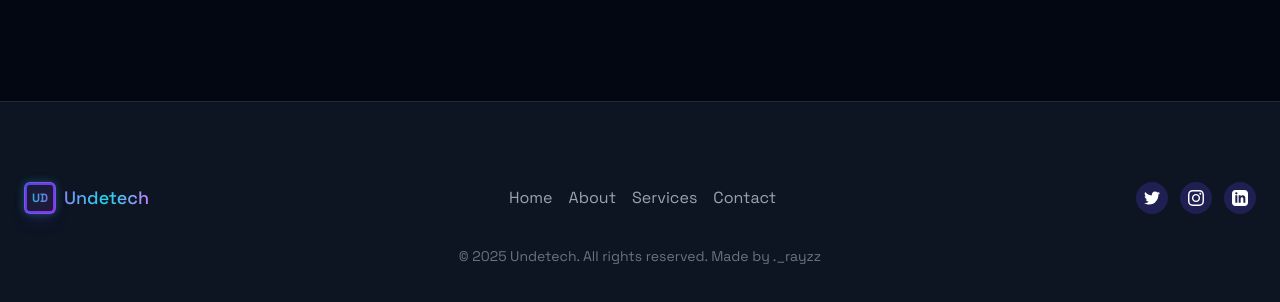
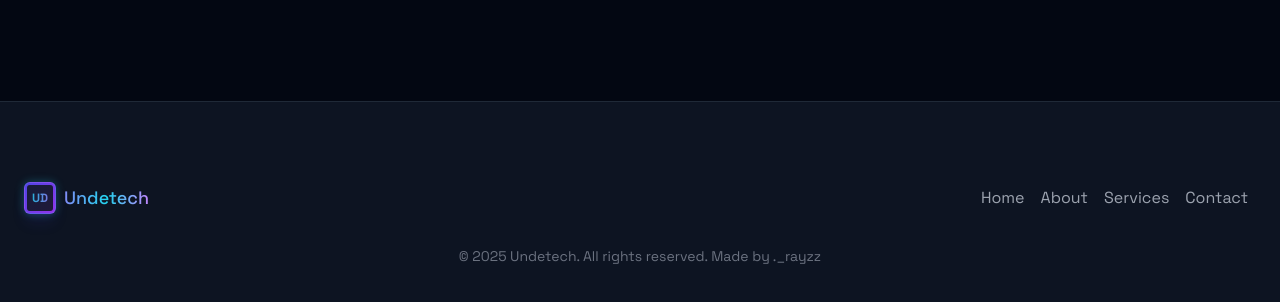
Before and after one commit to Luzisrepo/Undetech.pub, a plain HTML site: page index.html in a window 1280 px wide. Shown: the part 2699-3001 px from the top of the page. Drawn offline with nearby package versions, Linux system fonts and the light colour scheme.

Commit message:
Update index.html
Removal of 3 Useless buttons

```diff
--- a/index.html
+++ b/index.html
@@ -333,23 +333,7 @@
                     <a href="#contact" class="text-gray-400 hover:text-cyan-400 mx-2 transition-colors">Contact</a>
                 </div>
 
-                <div class="flex space-x-3">
-                    <a href="#" class="w-8 h-8 rounded-full bg-indigo-900/50 flex items-center justify-center text-white hover:bg-indigo-800 transition-colors">
-                        <svg class="w-4 h-4" fill="currentColor" viewBox="0 0 24 24">
-                            <path d="M24 4.557c-.883.392-1.832.656-2.828.775 1.017-.609 1.798-1.574 2.165-2.724-.951.564-2.005.974-3.127 1.195-.897-.957-2.178-1.555-3.594-1.555-3.179 0-5.515 2.966-4.797 6.045-4.091-.205-7.719-2.165-10.148-5.144-1.29 2.213-.669 5.108 1.523 6.574-.806-.026-1.566-.247-2.229-.616-.054 2.281 1.581 4.415 3.949 4.89-.693.188-1.452.232-2.224.084.626 1.956 2.444 3.379 4.6 3.419-2.07 1.623-4.678 2.348-7.29 2.04 2.179 1.397 4.768 2.212 7.548 2.212 9.142 0 14.307-7.721 13.995-14.646.962-.695 1.797-1.562 2.457-2.549z"></path>
-                        </svg>
-                    </a>
-                    <a href="#" class="w-8 h-8 rounded-full bg-indigo-900/50 flex items-center justify-center text-white hover:bg-indigo-800 transition-colors">
-                        <svg class="w-4 h-4" fill="currentColor" viewBox="0 0 24 24">
-                            <path d="M12 2.163c3.204 0 3.584.012 4.85.07 3.252.148 4.771 1.691 4.919 4.919.058 1.265.069 1.645.069 4.849 0 3.205-.012 3.584-.069 4.849-.149 3.225-1.664 4.771-4.919 4.919-1.266.058-1.644.07-4.85.07-3.204 0-3.584-.012-4.849-.07-3.26-.149-4.771-1.699-4.919-4.92-.058-1.265-.07-1.644-.07-4.849 0-3.204.013-3.583.07-4.849.149-3.227 1.664-4.771 4.919-4.919 1.266-.057 1.645-.069 4.849-.069zm0-2.163c-3.259 0-3.667.014-4.947.072-4.358.2-6.78 2.618-6.98 6.98-.059 1.281-.073 1.689-.073 4.948 0 3.259.014 3.668.072 4.948.2 4.358 2.618 6.78 6.98 6.98 1.281.058 1.689.072 4.948.072 3.259 0 3.668-.014 4.948-.072 4.354-.2 6.782-2.618 6.979-6.98.059-1.28.073-1.689.073-4.948 0-3.259-.014-3.667-.072-4.947-.196-4.354-2.617-6.78-6.979-6.98-1.281-.059-1.69-.073-4.949-.073zm0 5.838c-3.403 0-6.162 2.759-6.162 6.162s2.759 6.163 6.162 6.163 6.162-2.759 6.162-6.163c0-3.403-2.759-6.162-6.162-6.162zm0 10.162c-2.209 0-4-1.79-4-4 0-2.209 1.791-4 4-4s4 1.791 4 4c0 2.21-1.791 4-4 4zm6.406-11.845c-.796 0-1.441.645-1.441 1.44s.645 1.44 1.441 1.44c.795 0 1.439-.645 1.439-1.44s-.644-1.44-1.439-1.44z"></path>
-                        </svg>
-                    </a>
-                    <a href="#" class="w-8 h-8 rounded-full bg-indigo-900/50 flex items-center justify-center text-white hover:bg-indigo-800 transition-colors">
-                        <svg class="w-4 h-4" fill="currentColor" viewBox="0 0 24 24">
-                            <path d="M19 0h-14c-2.761 0-5 2.239-5 5v14c0 2.761 2.239 5 5 5h14c2.762 0 5-2.239 5-5v-14c0-2.761-2.238-5-5-5zm-11 19h-3v-11h3v11zm-1.5-12.268c-.966 0-1.75-.79-1.75-1.764s.784-1.764 1.75-1.764 1.75.79 1.75 1.764-.783 1.764-1.75 1.764zm13.5 12.268h-3v-5.604c0-3.368-4-3.113-4 0v5.604h-3v-11h3v1.765c1.396-2.586 7-2.777 7 2.476v6.759z"></path>
-                        </svg>
-                    </a>
-                </div>
+
             </div>
             <div class="text-center text-gray-500 text-sm mt-8">
                 © 2025 Undetech. All rights reserved. Made by ._rayzz
```
